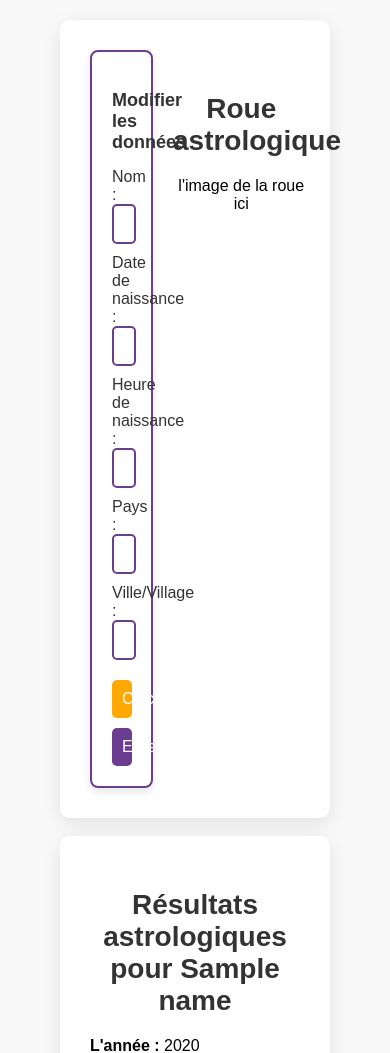
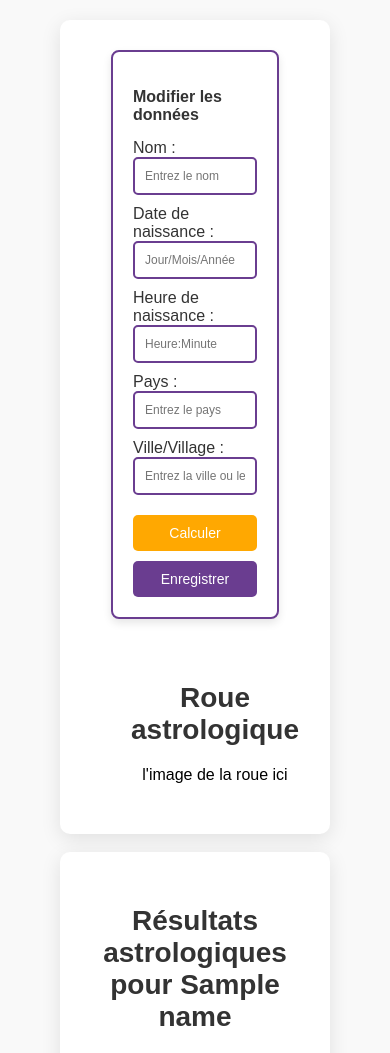
Before and after one commit to CorneliaGit-Hub/AstroProject, a Django app: template astro/astroapp/templates/birth_results.html in a window 390 px wide; the page is wider, and only the part inside the window is pictured. Shown: the top 1053 px of that part. Run offline with Django 5.2, Linux system fonts and the light colour scheme; the template is opened without the code that fills it: most values are stand-ins (such as "Sample title", 1, 10 or a date in 2020).

Commit message:
Amélioration de la responsivité de wheeldisplay.html

```diff
--- a/astro/astroapp/templates/wheeldisplay.html
+++ b/astro/astroapp/templates/wheeldisplay.html
@@ -4,7 +4,7 @@
         text-align: center;
         margin: 0 auto;
         padding: 20px;
-        width: 65%; /* Réduit la largeur pour agrandir la colonne de gauche */
+        width: 65%; /* Largeur initiale pour les écrans plus larges */
     }
 
     img {
@@ -25,7 +25,7 @@
 
     /* Colonne de gauche (agrandie) */
     .left-column {
-        width: 30%; /* Augmentation de la largeur */
+        width: 30%;
         padding: 20px;
         border: 2px solid #6A3D90;
         border-radius: 8px;
@@ -83,7 +83,46 @@
     .left-column button.save-btn:hover {
         background-color: #5a2e7c;
     }
+
+    /* MEDIA QUERIES */
+
+    /* Sur les écrans plus petits (moins de 768px), on passe les colonnes en flex-column pour qu'elles soient empilées */
+    @media (max-width: 768px) {
+        .main-container {
+            flex-direction: column;
+            align-items: center; /* Centre les éléments */
+        }
+
+        .left-column {
+            width: 80%; /* Plus grande largeur pour la colonne à gauche sur petits écrans */
+            margin-bottom: 20px; /* Ajoute un espacement entre les deux sections */
+        }
+
+        .wheel-container {
+            width: 80%; /* Réduit également la largeur de la roue */
+        }
+    }
+
+    /* Sur les très petits écrans (moins de 480px), on adapte encore plus les tailles */
+    @media (max-width: 480px) {
+        .left-column h3 {
+            font-size: 16px;
+        }
+
+        .left-column input {
+            font-size: 12px;
+        }
+
+        .left-column button {
+            font-size: 14px;
+        }
+
+        .wheel-container {
+            width: 100%; /* La roue occupe toute la largeur */
+        }
+    }
 </style>
+
 
 <!-- Conteneur principal avec la colonne à gauche et la roue astrologique -->
 <div class="main-container">
```
